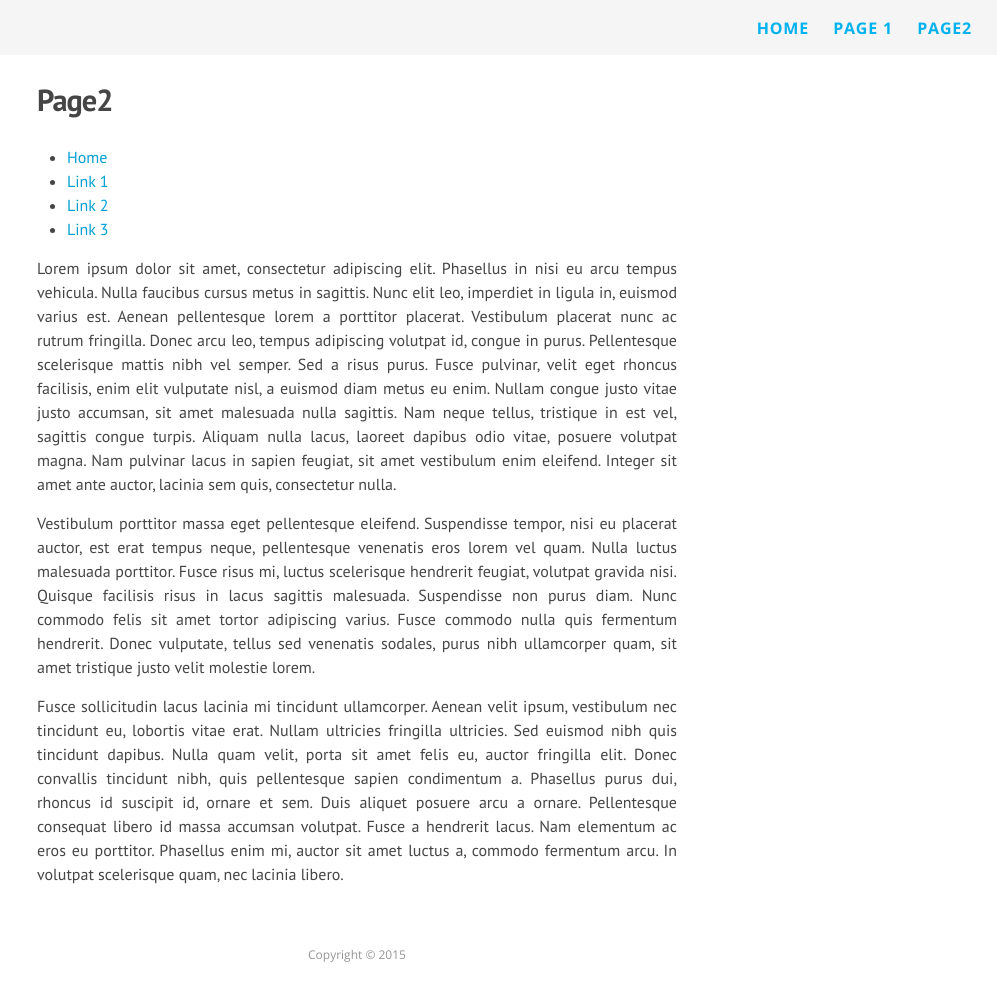
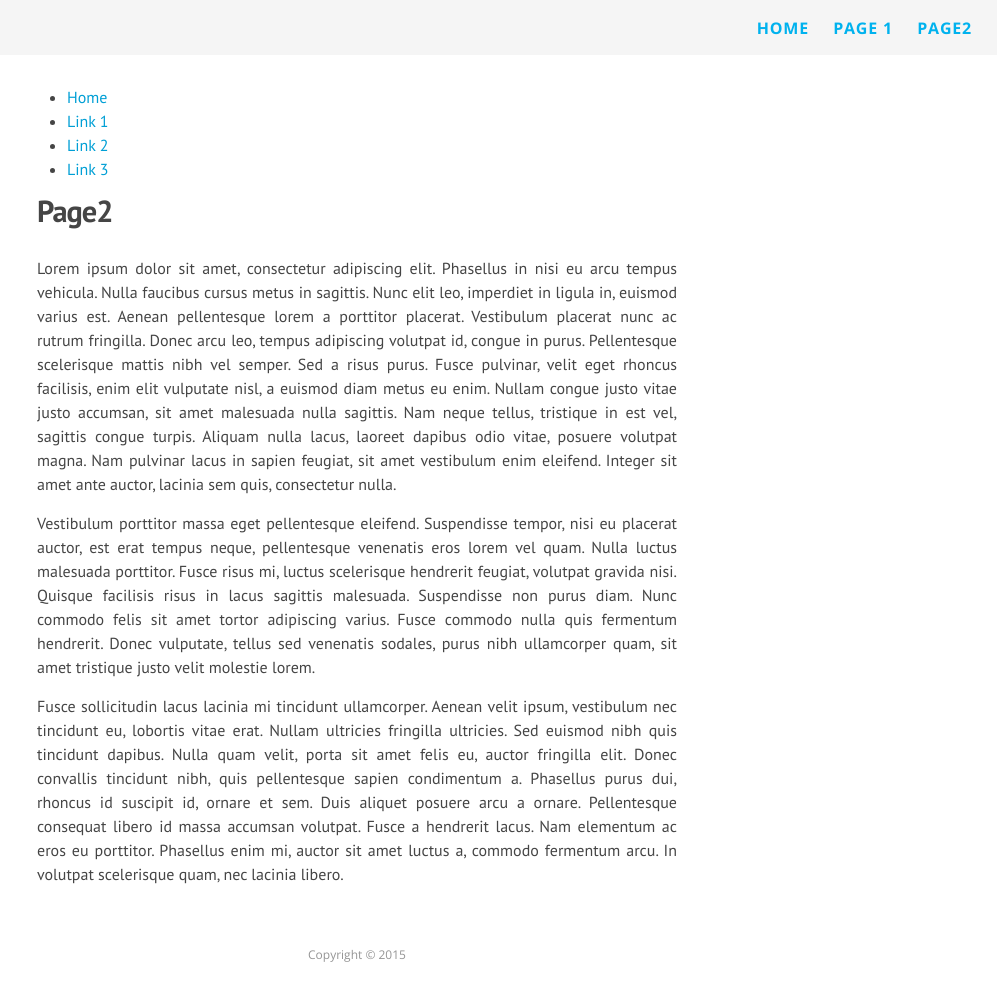
Before and after one commit to Tajtaj/spinoza, a Jekyll site: the page built from page2.md, in a window 1280 px wide. Shown: the whole page, without its empty margins (283-1280 px from the left). Built offline with Jekyll 4.4.1, drawn with Linux system fonts in a browser that asks for light colours; nearby versions of some CDN libraries; Markdown is read by kramdown in place of the engine named in the settings.

Commit message:
Left sidebar added
Left sidebar is added.

```diff
--- a/_layouts/page-leftsidebar.html
+++ b/_layouts/page-leftsidebar.html
@@ -1,12 +1,7 @@
 ---
 layout: default
 ---
-<div class="post">
-
-  <header class="post-header">
-    <h1 class="post-title">{{ page.title }}</h1>
-  </header>
-  <div class="left-sidebar">
+ <div class="left-sidebar">
 	  <ul class="nav">
 		  <li class="active"><a href="#">Home</a></li>
 		  <li><a href="#">Link 1</a></li>
@@ -14,6 +9,11 @@
 		  <li><a href="#">Link 3</a></li>
 	  </ul>
   </div>
+<div class="post">
+
+  <header class="post-header">
+    <h1 class="post-title">{{ page.title }}</h1>
+  </header>
   <article class="post-content">
     {{ content }}
   </article>
```
